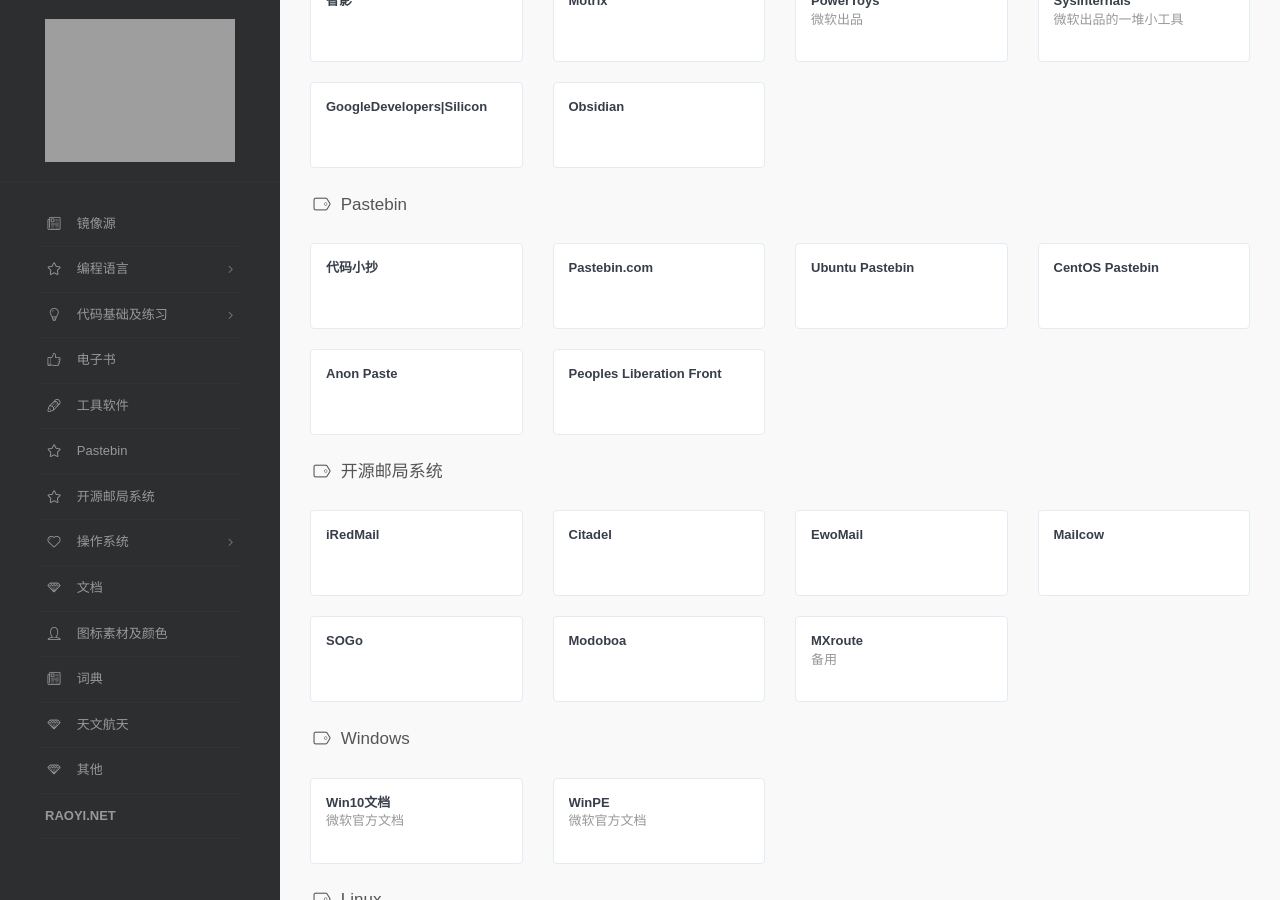
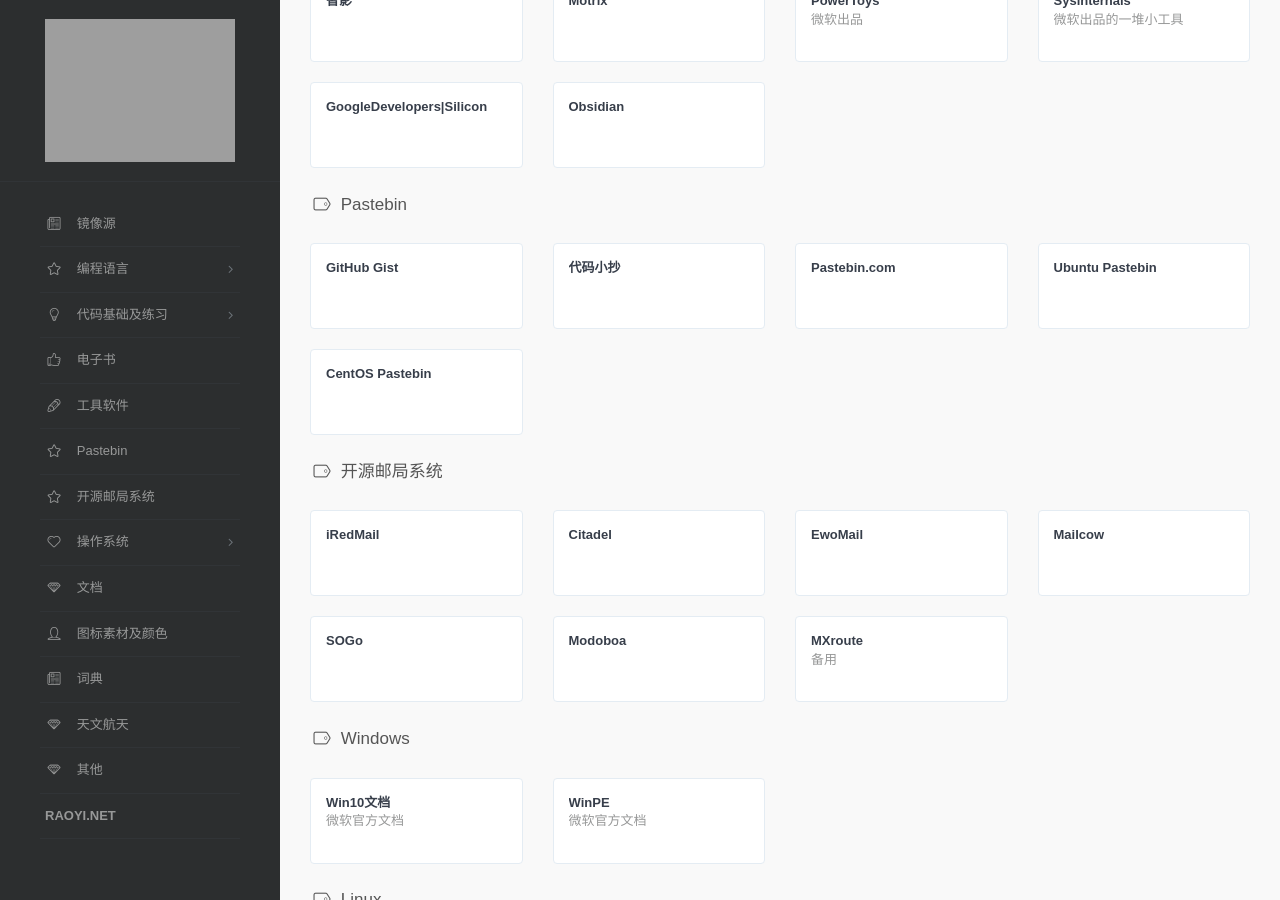
Before and after one commit to raoyi/webstack, a Jekyll site: the page built from index.html, in a window 1280 px wide and 900 px high, scrolled down 2795 px. Built offline with Jekyll 4.4.1, drawn with Linux system fonts in a browser that asks for light colours; some web fonts are replaced.

Commit message:
Update webstack.yml

```diff
--- a/_data/webstack.yml
+++ b/_data/webstack.yml
@@ -207,6 +207,8 @@
 - name: Pastebin
   icon: linecons-star
   links:
+    - title: GitHub Gist
+      url: https://gist.github.com/
     - title: 代码小抄
       url: https://www.codecopy.cn/
     - title: Pastebin.com
@@ -215,10 +217,6 @@
       url: https://pastebin.ubuntu.com/
     - title: CentOS Pastebin
       url: https://pastebin.centos.org/
-    - title: Anon Paste
-      url: http://anonpaste.tk/
-    - title: Peoples Liberation Front
-      url: https://peoplesliberationfront.tk/
 
 
 - name: 开源邮局系统
```
